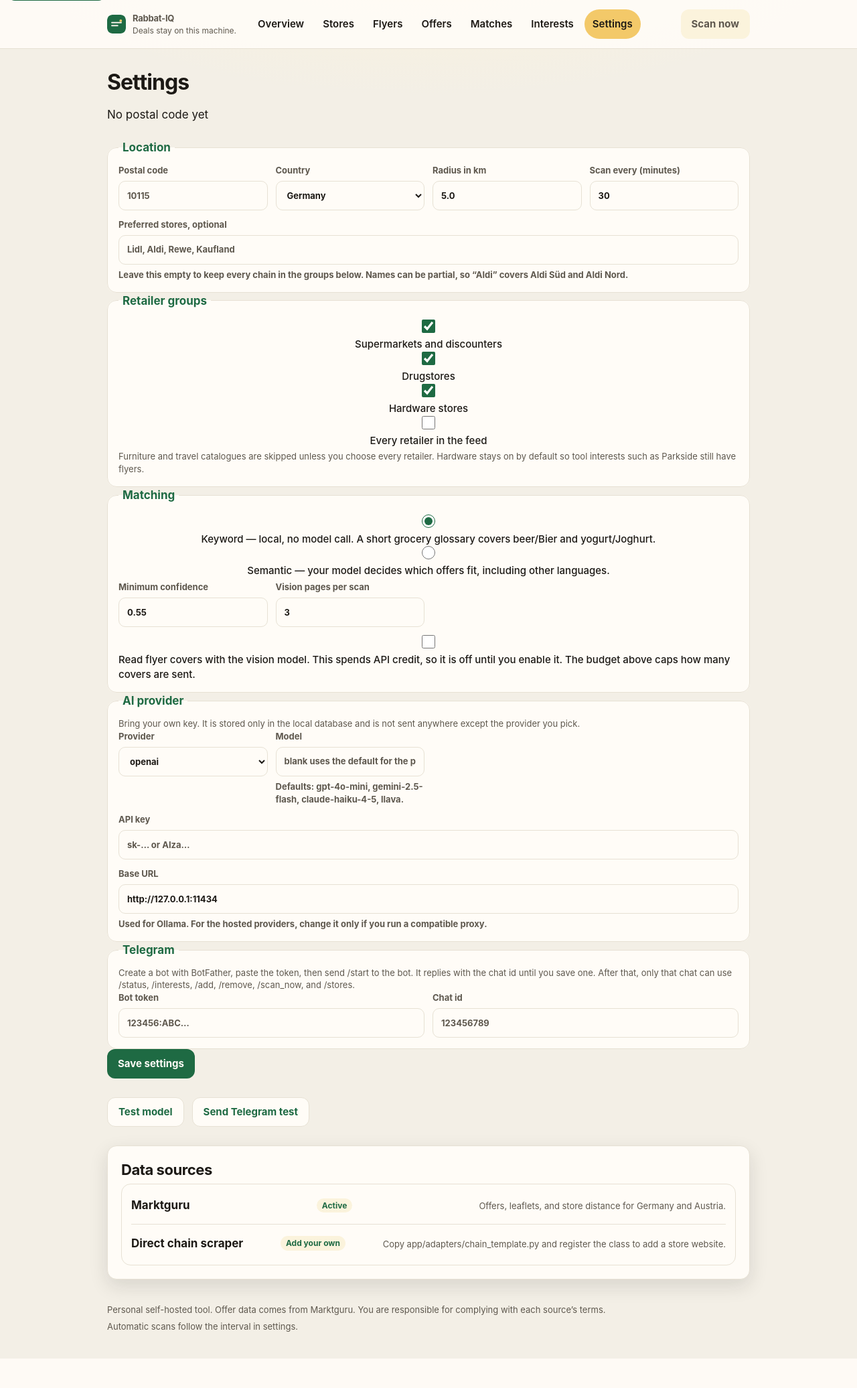
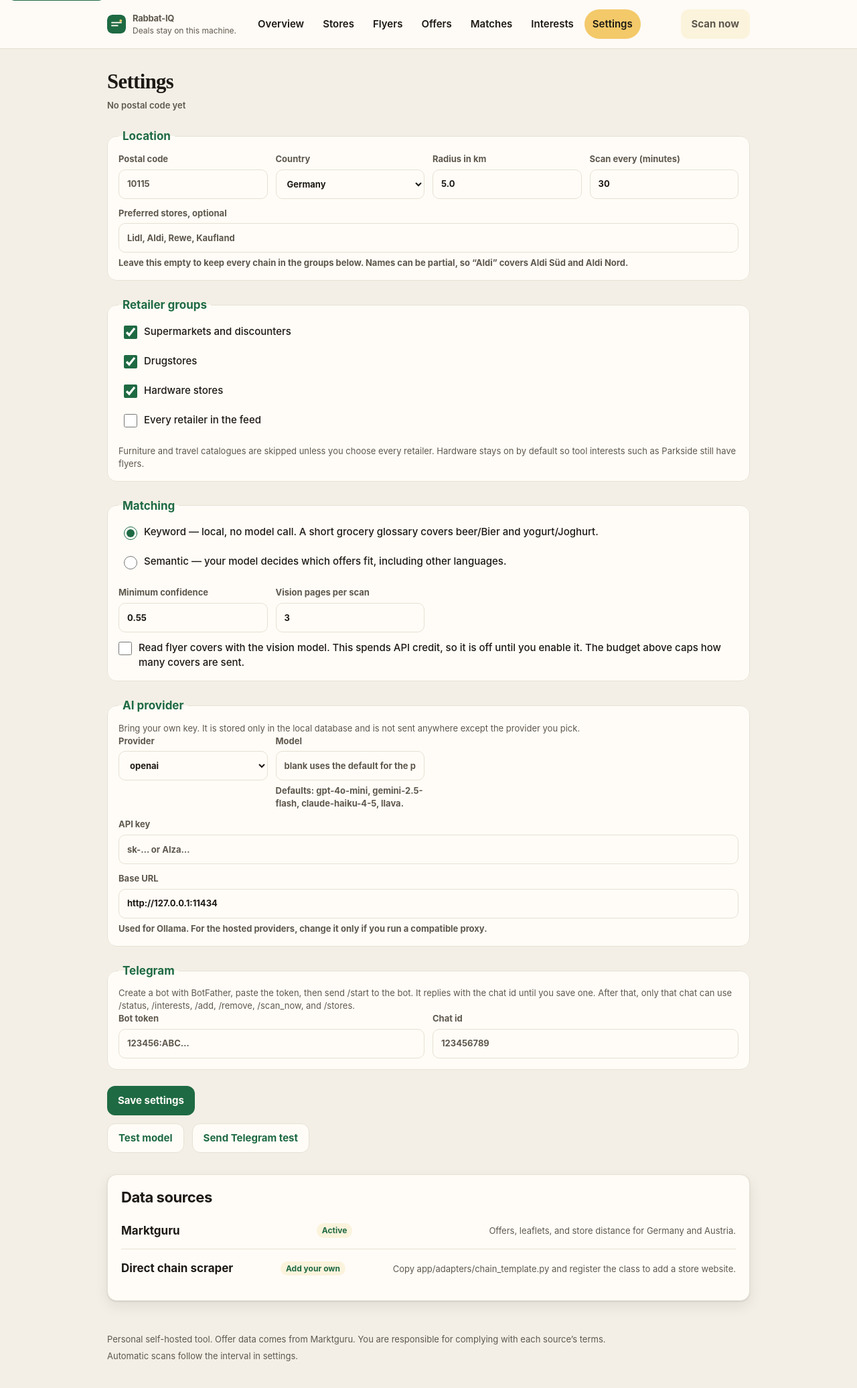
Before and after one commit to ChrisKariofyllis/Rabbat-IQ, a FastAPI app: page /settings in a window 1280 px wide. Shown: the whole page at 67% size. Before the commit the page ends 2028 px from the top, so only its background shows below. Run offline with FastAPI, Linux system fonts and the light colour scheme; some web fonts are replaced.

Commit message:
Refine the flyer desk inside the paper palette.

```diff
--- a/app/web/static/style.css
+++ b/app/web/static/style.css
@@ -1,4 +1,20 @@
 /* Rabbat-IQ color system. Change these variables to retune the whole interface. */
+
+@font-face {
+  font-family: "Liberation Serif";
+  src: url("fonts/LiberationSerif-Regular.ttf") format("truetype");
+  font-weight: 400;
+  font-style: normal;
+  font-display: swap;
+}
+
+@font-face {
+  font-family: "Liberation Serif";
+  src: url("fonts/LiberationSerif-Bold.ttf") format("truetype");
+  font-weight: 700;
+  font-style: normal;
+  font-display: swap;
+}
 
 :root {
   --color-ink: #1c1915;
@@ -53,7 +69,7 @@
   color-scheme: light dark;
   --font: -apple-system, BlinkMacSystemFont, "Segoe UI", system-ui, sans-serif;
   --body: 1.0625rem;
-  --title: 2rem;
+  --title: clamp(1.7rem, 2.4vw, 2rem);
   --headline: 1.375rem;
   --subhead: 0.9375rem;
   --footnote: 0.8125rem;
@@ -62,6 +78,16 @@
   --radius: 14px;
   --content: 960px;
   --pad: 20px;
+  --font-display: "Liberation Serif", "Times New Roman", Times, serif;
+  --measure: 68ch;
+  --space-1: 4px;
+  --space-2: 8px;
+  --space-3: 12px;
+  --space-4: 16px;
+  --space-5: 24px;
+  --space-6: 32px;
+  --space-7: 48px;
+  --shadow-sheet: 0 1px 2px var(--color-shadow), 0 8px 20px color-mix(in srgb, var(--color-ink) 8%, transparent);
 }
 
 @media (prefers-color-scheme: dark) {
@@ -119,7 +145,11 @@
 *::before,
 *::after { box-sizing: border-box; }
 
-html { font-size: 100%; }
+html {
+  font-size: 100%;
+  scrollbar-width: thin;
+  scrollbar-color: var(--color-text-secondary) var(--color-border);
+}
 
 body {
   margin: 0;
@@ -128,9 +158,12 @@ body {
   font-size: var(--body);
   line-height: 1.45;
   color: var(--color-text);
-  background:
-    radial-gradient(900px 320px at 50% -80px, var(--color-gold-100), transparent 70%),
-    var(--color-bg);
+  background: var(--color-bg);
+}
+
+::selection {
+  background: var(--color-gold);
+  color: var(--color-ink);
 }
 
 img { max-width: 100%; display: block; }
@@ -251,43 +290,48 @@ a:hover { text-decoration-thickness: 2px; }
 
 .scan-form { margin: 0; }
 
-.workspace { padding-bottom: calc(32px + env(safe-area-inset-bottom)); }
+.workspace { padding-bottom: calc(var(--space-6) + env(safe-area-inset-bottom)); }
 
-.top { padding-top: 28px; }
+.top { padding-top: var(--space-6); }
 
 h1 {
-  margin: 4px 0 0;
+  margin: 0;
+  font-family: var(--font-display);
   font-size: var(--title);
+  font-weight: 700;
   line-height: 1.15;
-  letter-spacing: -0.03em;
+  letter-spacing: -0.02em;
+  text-wrap: balance;
 }
 
 h2 {
-  margin: 0 0 12px;
+  margin: 0 0 var(--space-2);
   font-size: var(--headline);
+  font-weight: 650;
+  line-height: 1.25;
   letter-spacing: -0.02em;
+  text-wrap: balance;
 }
 
-h3 { margin: 8px 0 0; font-size: 1.125rem; letter-spacing: -0.02em; }
+h3 { margin: 0; font-size: 1.125rem; font-weight: 650; letter-spacing: -0.02em; }
 
-.kicker {
-  margin: 0;
-  color: var(--color-emphasis);
+.place {
+  margin: var(--space-2) 0 0;
+  max-width: var(--measure);
+  color: var(--color-text-secondary);
   font-size: var(--footnote);
-  font-weight: 700;
-  letter-spacing: 0.04em;
-  text-transform: uppercase;
+  font-weight: 600;
 }
 
-.lede { margin: 0; max-width: 68ch; }
+.lede { margin: 0; max-width: var(--measure); }
 
 .hint { margin: 0; color: var(--color-text-secondary); font-size: var(--footnote); }
 
 main {
   display: flex;
   flex-direction: column;
-  gap: 28px;
-  padding-top: 8px;
+  gap: var(--space-6);
+  padding-top: var(--space-5);
 }
 
 .banner {
@@ -307,11 +351,12 @@ main {
 .map-card,
 .empty,
 .deal,
-.flyer {
+.flyer,
+.ledger {
   background: var(--color-surface);
   border: 1px solid var(--color-border);
   border-radius: var(--radius);
-  box-shadow: 0 10px 28px var(--color-shadow);
+  box-shadow: var(--shadow-sheet);
 }
 
 .status-row,
@@ -495,7 +559,15 @@ main {
 
 .checklist a { font-weight: 650; }
 
-.panel h2 { margin-bottom: 4px; }
+.panel h2 { margin-bottom: var(--space-2); }
+
+.panel .source-list {
+  background: transparent;
+  border: 0;
+  border-radius: 0;
+  box-shadow: none;
+  padding: 0;
+}
 
 .map-layout {
   display: grid;
@@ -639,25 +711,32 @@ textarea {
   border: 1px solid var(--color-border);
   border-radius: 10px;
   padding: 10px 12px;
+  caret-color: var(--color-primary);
 }
 
 textarea { min-height: 96px; resize: vertical; }
 
 input::placeholder { color: var(--color-text-secondary); }
 
-.check {
-  display: flex;
+.check,
+.settings-form label.check {
   flex-direction: row;
-  align-items: center;
+  align-items: flex-start;
+  justify-content: flex-start;
   gap: 10px;
   min-height: var(--control);
+  width: 100%;
+  text-align: start;
+  color: var(--color-text);
+  font-size: var(--subhead);
+  font-weight: 550;
 }
 
 .check input {
   width: 1.25rem;
   height: 1.25rem;
   min-height: 1.25rem;
-  margin: 0;
+  margin: 0.15em 0 0;
   accent-color: var(--color-primary);
   flex: 0 0 auto;
 }
@@ -729,8 +808,26 @@ button.destructive:active { background: var(--color-bad-bg); }
 .chip:hover,
 .chip:active { background: color-mix(in srgb, var(--color-chip-bg) 72%, var(--color-text)); }
 
-.settings-form,
+.settings-form {
+  display: flex;
+  flex-direction: column;
+  gap: var(--space-5);
+  margin: 0;
+}
+
 fieldset { margin: 0; }
+
+.cluster {
+  display: flex;
+  flex-direction: column;
+  gap: var(--space-3);
+}
+
+.filter-bar + .map-layout,
+.filter-bar + .store-list,
+.settings-form + .inline-tests {
+  margin-top: calc(var(--space-3) - var(--space-6));
+}
 
 fieldset {
   border: 1px solid var(--color-border);
@@ -774,7 +871,7 @@ legend {
 .empty .button { margin-top: 16px; }
 
 footer {
-  margin-top: 36px;
+  margin-top: var(--space-7);
   color: var(--color-text-secondary);
   font-size: var(--footnote);
 }
```
Also changed, not shown: other parts of app/web/static/style.css (+59 -22 lines).
